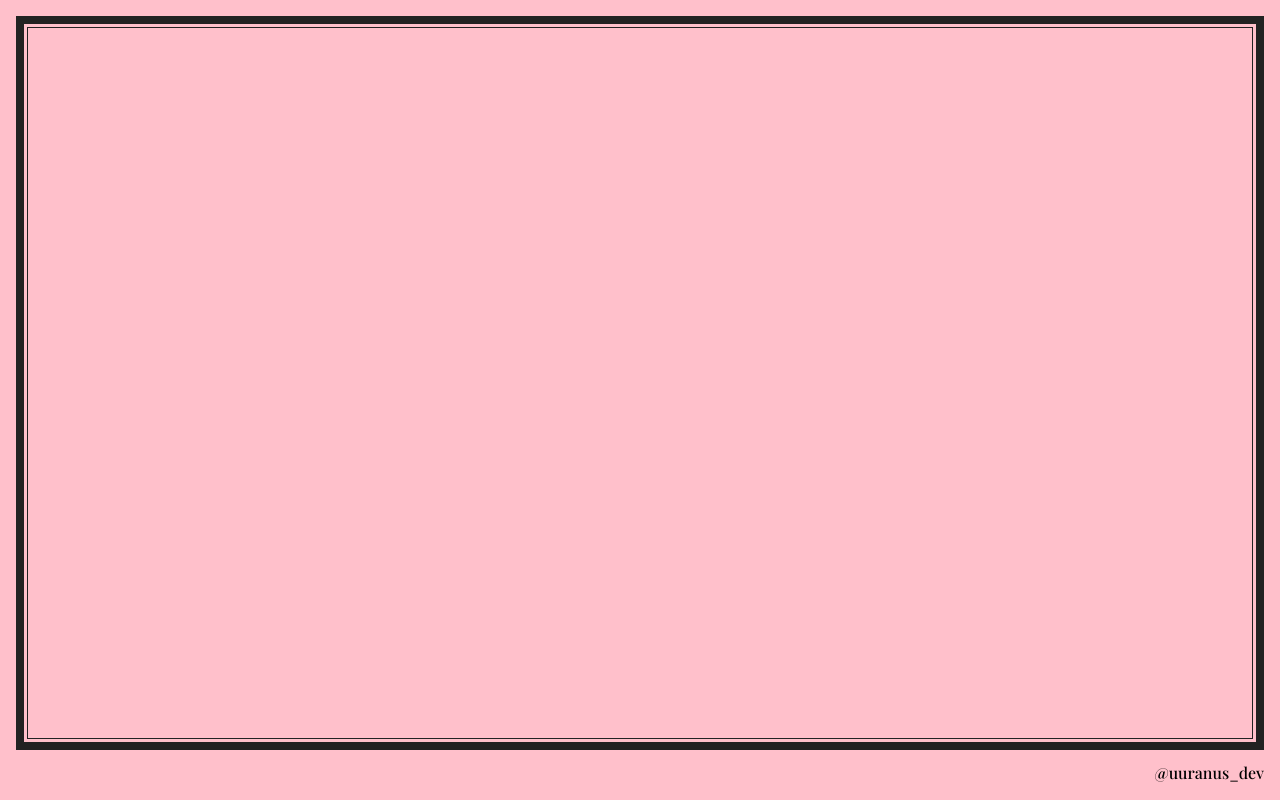
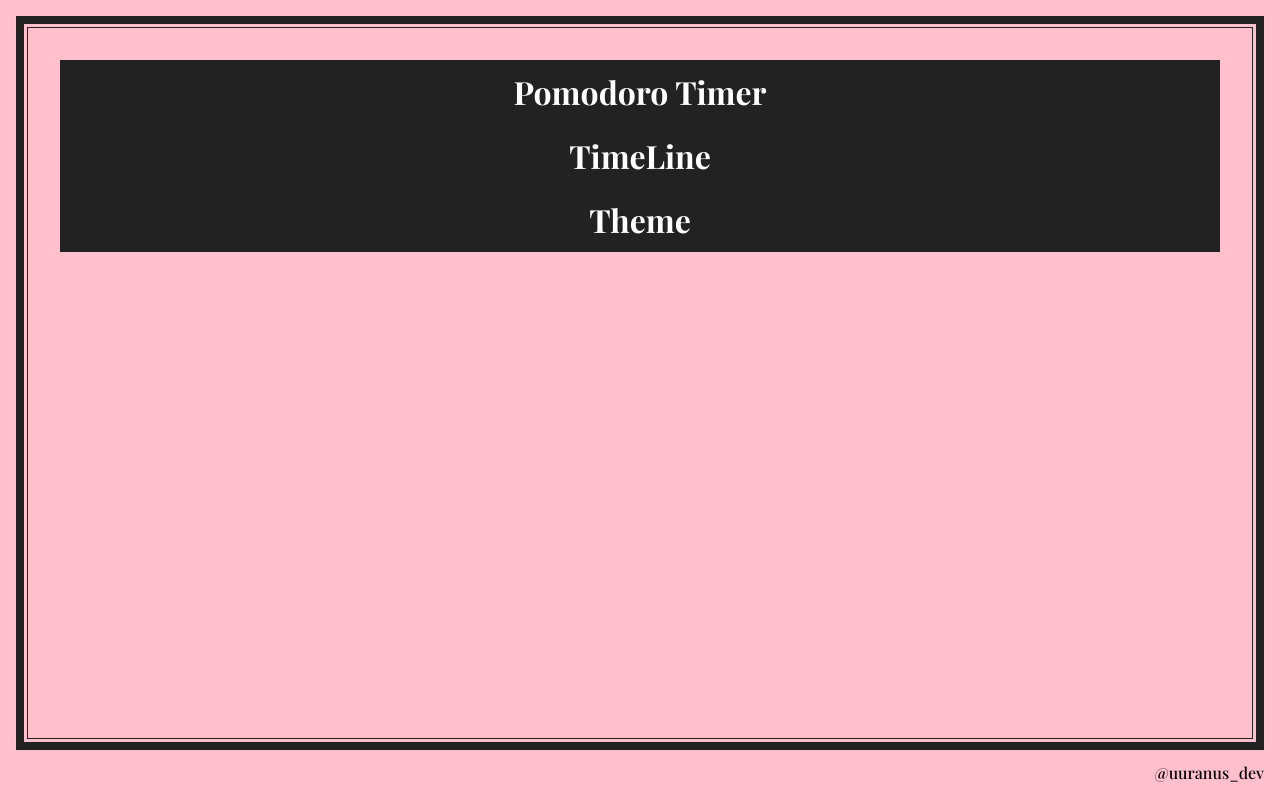
Before and after one commit to uuranus/pomodoro, a React (Create React App) app: page / in a window 1280 px wide. Built offline with nearby package versions, Linux system fonts and the light colour scheme; a web font is replaced by a local one.

Commit message:
feat: create headline component

```diff
--- a/src/App.js
+++ b/src/App.js
@@ -3,6 +3,8 @@ import React, { useState, useEffect } from "react";
 import styled, { ThemeProvider } from "styled-components";
 import { theme, ThemeColor } from "./styles/theme.js";
 import { labelSmall } from "./styles/typography.js";
+import { TimerPage } from "./pages/timer/timerPage.js";
+import { FormPage } from "./pages/form/formPage.js";
 
 // import Timer from "./timer/Timer";
 // import Phases from "./timer/phases/Phases";
@@ -17,6 +19,8 @@ function App() {
     setCurrentThemeColor(newThemeColor);
   };
 
+  const [isTimerRunning, setIsTimerRunning] = useState(true);
+
   // const modes = ["Focus", "Rest", "Focus", "Rest", "Focus", "Rest", "Focus", "Long Rest"];
   // const [timeSettings, setTimeSettings] = useState([
   //   { label: "Focus", value: 10, unit: "min" },
@@ -26,7 +30,6 @@ function App() {
 
   // const [currentMode, setCurrentMode] = useState(0);
 
-  // const [isTimerRunning, setIsTimerRunning] = useState(false);
 
   // const handleTimerEnd = () => {
   //   setCurrentMode((prevMode) => {
@@ -49,7 +52,11 @@ function App() {
     <ThemeProvider theme={theme[currentThemeColor]}>
       <MainContainer>
         <MainFrame>
-          <SubMainFrame></SubMainFrame>
+          <SubMainFrame>
+
+              {isTimerRunning ? <TimerPage></TimerPage> : <FormPage></FormPage> }
+
+          </SubMainFrame>
         </MainFrame>
         <Footer>@uuranus_dev</Footer>
       </MainContainer>
--- /dev/null
+++ b/src/components/headline.js
@@ -0,0 +1,23 @@
+import styled from "styled-components";
+import { headlineMedium } from "../styles/typography";
+
+export const Headline = ({ children }) => {
+  return (
+    <Container>
+      <Text>{children}</Text>
+    </Container>
+  );
+};
+
+const Container = styled.div`
+  width: 100%;
+  background-color: ${({ theme }) => theme.surface};
+  padding: 8px 0px 8px 0px;
+  display: flex;
+  justify-content: center;
+  align-items: center;
+`;
+
+const Text = styled(headlineMedium)`
+  color: ${({ theme }) => theme.onSurface};
+`;
--- /dev/null
+++ b/src/pages/form/formPage.js
@@ -0,0 +1,5 @@
+
+
+export const FormPage = () => {
+
+}
--- /dev/null
+++ b/src/pages/timer/styles.js
@@ -0,0 +1,6 @@
+import styled from "styled-components";
+
+export const Container = styled.div`
+    padding: 32px;
+
+`;
--- /dev/null
+++ b/src/pages/timer/timerPage.js
@@ -0,0 +1,22 @@
+import { Headline } from '../../components/headline.js';
+import * as S from './styles.js'
+
+export const TimerPage = () => {
+
+    return (
+        <S.Container>
+                <Headline>
+                    Pomodoro Timer
+                </Headline>
+
+
+                <Headline>
+                    TimeLine
+                </Headline>
+
+                <Headline>
+                    Theme
+                </Headline>
+        </S.Container>
+    );
+};
--- a/src/styles/theme.js
+++ b/src/styles/theme.js
@@ -18,7 +18,7 @@ export const theme = {
     background: "#FFFFFF",
     onBackground: "#222222",
     surface: "#222222",
-    onSurface: "#222222",
+    onSurface: "#FFFFFF",
     scale: {
       100: "#000000",
       90: "#111111",
```
